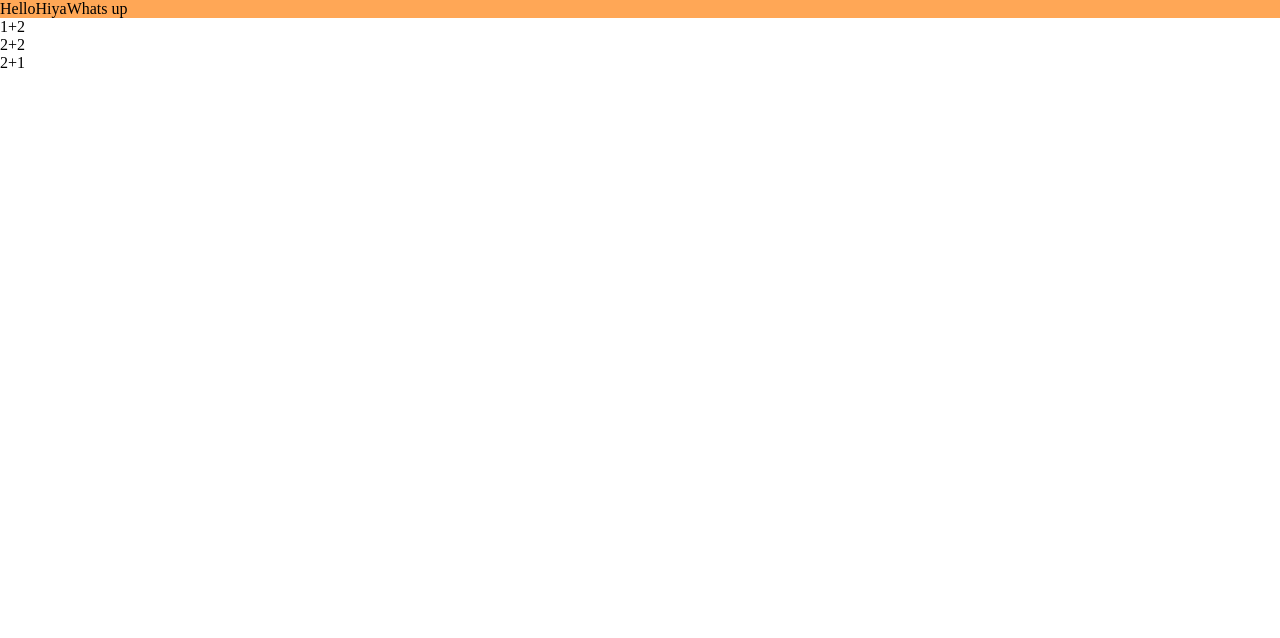
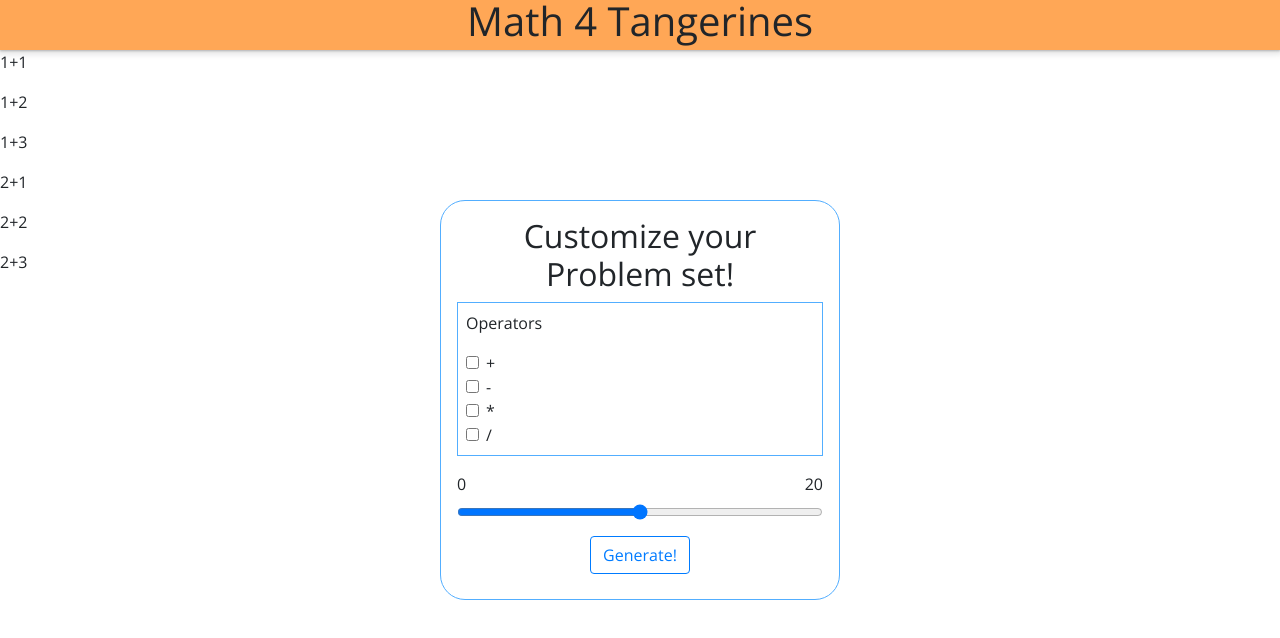
Before and after one commit to Tchao770/Math-4-Tangerines, a React app: page / in a window 1280 px wide. Shown: the top 638 px of the page. Built offline with nearby package versions, Linux system fonts and the light colour scheme; the HTML template or start-up script is replaced by a standard one.

Commit message:
Created problem option menu

```diff
--- a/package.json
+++ b/package.json
@@ -12,7 +12,9 @@
   "author": "",
   "license": "ISC",
   "dependencies": {
+    "bootstrap": "^4.6.0",
     "react": "^17.0.2",
+    "react-bootstrap": "^1.5.2",
     "react-dom": "^17.0.2",
     "react-router-dom": "^5.2.0"
   },
--- a/src/App.jsx
+++ b/src/App.jsx
@@ -1,11 +1,21 @@
+import OptionMenu from "./components/OptionMenu.jsx";
+
 const { default: Nav } = require("./components/Nav.jsx");
 const { default: ProblemSet } = require("./components/ProblemSet.jsx");
+
+const sampleProblems=
+[
+    "1+1","1+2","1+3",
+    "2+1","2+2","2+3"
+
+]
 
 function App() {
     return (
         <div>
-            <Nav classname="NavBar"/>
-            <ProblemSet problemList={["1+2", "2+2", "2+1"]}/>
+            <Nav classname="NavBar" />
+            <OptionMenu />
+            <ProblemSet problemList={sampleProblems} />
         </div>
     )
 }
--- a/src/components/Nav.jsx
+++ b/src/components/Nav.jsx
@@ -1,12 +1,9 @@
 import {Link} from 'react-router-dom';
-import '../styles/nav.scss';
 
 function Nav({classname}){
     return(
         <div className={classname}>
-            <a>Hello</a>
-            <a>Hiya</a>
-            <a>Whats up</a>
+            <h1>Math 4 Tangerines</h1>
         </div>
     )
 }
--- a/src/components/OptionMenu.js
+++ /dev/null
@@ -1,8 +0,0 @@
-
-function OptionMenu(){
-    return(
-        <h1>hel</h1>
-    );
-}
-
-export default OptionMenu;
--- /dev/null
+++ b/src/components/OptionMenu.jsx
@@ -0,0 +1,57 @@
+import Button from 'react-bootstrap/Button';
+import Form from 'react-bootstrap/Form';
+import { useState } from 'react';
+
+function Operators() {
+    return (
+        <Form.Group className="Operators">
+            <p>Operators</p>
+            {
+                ['+', '-', '*', '/'].map((operator) =>
+                    <Form.Check
+                        type='checkbox'
+                        id={`default-${operator}`}
+                        label={operator}
+                        key={operator}
+                    />
+                )
+            }
+        </Form.Group>
+    )
+}
+
+function NumberRange({ range, onChange }) {
+    return (
+        <Form.Group>
+            <Form.Label className="float-left">0</Form.Label>
+            {range}
+            <Form.Label className="float-right">20</Form.Label>
+            <Form.Control
+                type="range"
+                min="0"
+                max="20"
+                step="1"
+                value={range}
+                onChange={onChange}
+            />
+        </Form.Group>
+    );
+}
+
+function OptionMenu() {
+    const [range, setRange] = useState(0)
+    const onChange = (event) => {
+        setRange(event.target.value);
+    }
+
+    return (
+        <Form className="OptionMenu">
+            <h2>Customize your Problem set!</h2>
+            <Operators />
+            <NumberRange value={range} onChange={onChange}/>
+            <Button variant="outline-primary" className="GenerateButton">Generate!</Button>
+        </Form>
+    );
+}
+
+export default OptionMenu;
--- a/src/index.jsx
+++ b/src/index.jsx
@@ -1,6 +1,5 @@
 import React from 'react';
 import ReactDOM from 'react-dom';
-import OptionMenu from './components/OptionMenu'
 import App from './App.jsx';
 import './styles/index.scss';
 ReactDOM.render(
--- a/src/styles/index.scss
+++ b/src/styles/index.scss
@@ -1,3 +1,8 @@
+@import url('https://fonts.googleapis.com/css2?family=Open+Sans:wght@300&display=swap');
+@import "~bootstrap/scss/bootstrap";
+
+@import "nav.scss","optionmenu.scss";
 *{
     margin: 0;
+    font-family: 'Open Sans', sans-serif;
 }
--- a/src/styles/nav.scss
+++ b/src/styles/nav.scss
@@ -1,3 +1,9 @@
 .NavBar{
     background-color: #FFA756;
+    height: 50px;
+    width: 100%;
+    box-shadow: 0 1px 2px 0 rgb(60 64 67 / 30%), 0 2px 6px 2px rgb(60 64 67 / 15%);
+    display: flex;
+    justify-content: space-around;
+    align-items: center;
 }
--- /dev/null
+++ b/src/styles/optionmenu.scss
@@ -0,0 +1,25 @@
+.OptionMenu{
+    height: 400px;
+    width: 400px;
+    padding: 1rem;
+    border-radius: 25px;
+    border: solid 1px hsl(208,100%,66%);
+    position: absolute;
+    top: 50%;
+    left: 50%;
+    transform: translate(-50%, -50%);
+    h2{
+        text-align: center;
+    }
+    .Operators{
+        padding: 0.5rem;
+        border: solid 1px hsl(208,100%,66%);
+        display: flex;
+        flex-direction: column;
+        background-color: white;
+    }
+    .GenerateButton{
+        display: flex;
+        margin: auto;
+    }
+}
```
Also changed, not shown: 1 other file (tests, documents, lock files or other folders).
